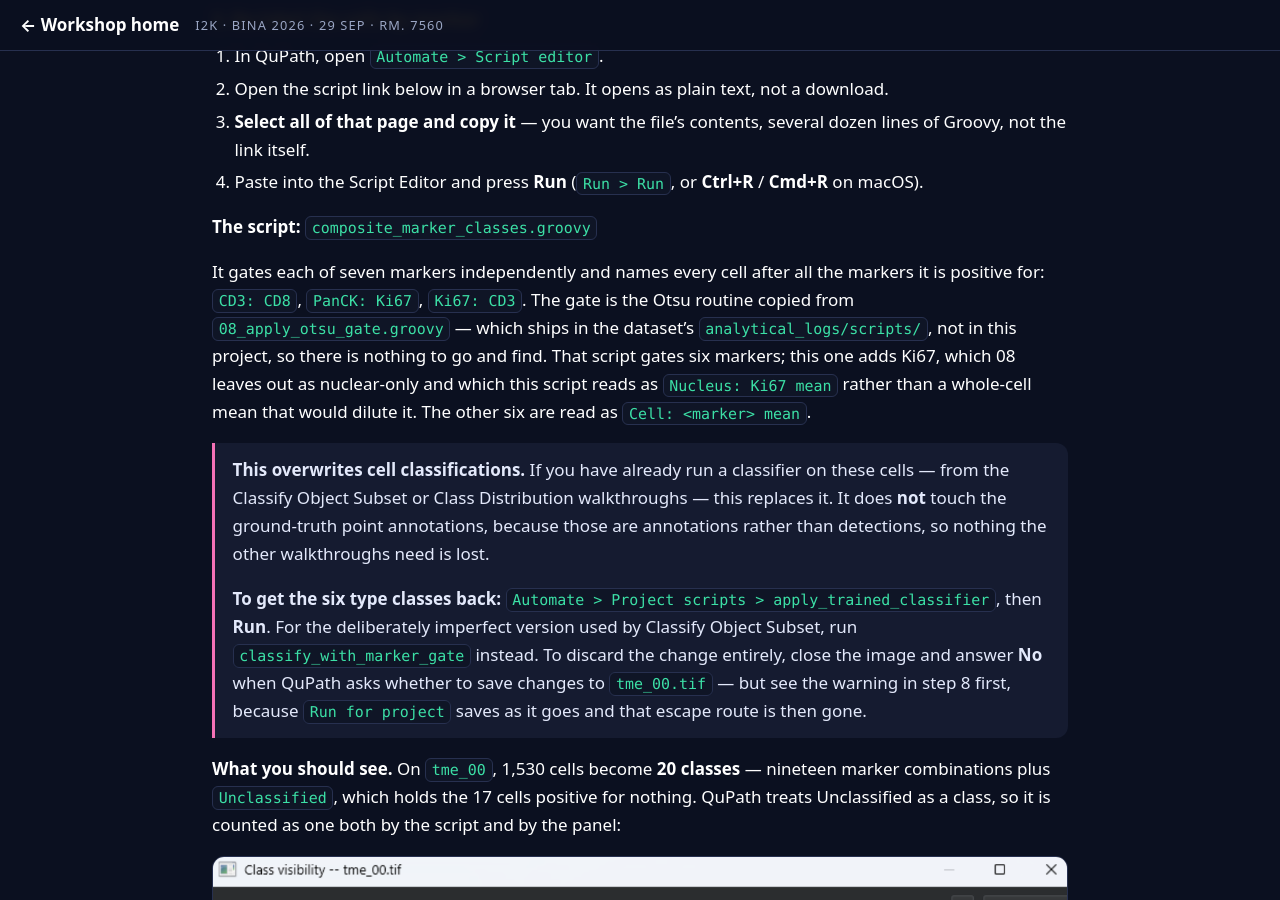
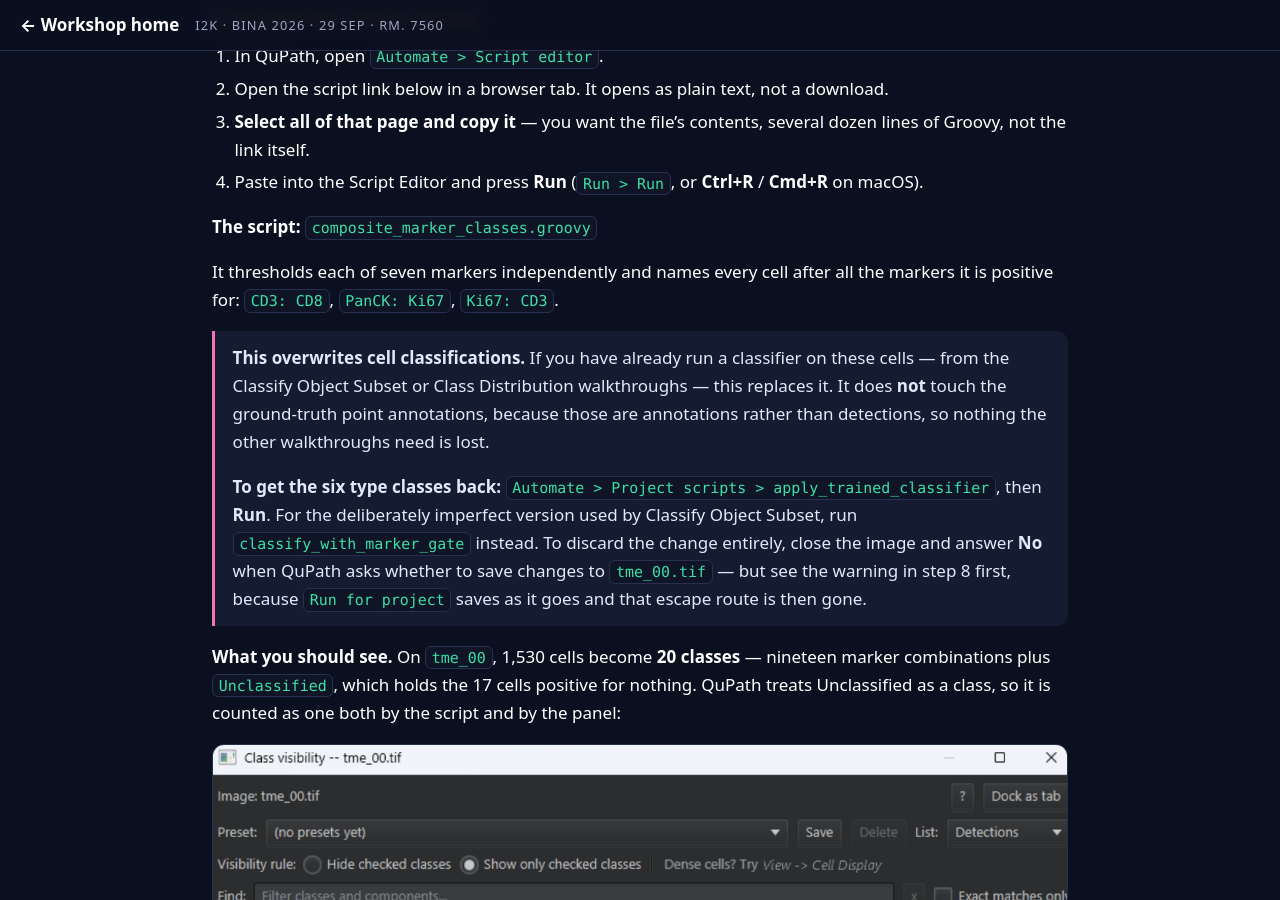
Before and after one commit to MichaelSNelson/BINA-I2K-2026-QuPath-Extensions, a Jekyll site: the page built from docs/14-class-visibility.md, in a window 1280 px wide and 900 px high, scrolled down 2951 px. Built offline with Jekyll 4.4.1, drawn with Linux system fonts in a browser that asks for light colours; some of the changed text lies outside the part shown.

Commit message:
Guide 14: cut the method detail the extension does not need
The doc review pushed for reproducibility rigour and I applied it wholesale,
which loaded the guide with material about the script rather than about the
panel.

Gone: the four-row script parameter table, when only one parameter is ever
changed (COMPARTMENT, in step 7, which says so where it is needed); the
paragraph defining Otsu as a 256-bin histogram with a 99.5th-percentile clip;
and the provenance of which sibling script the routine was copied from.

Otsu is now a link out, with one sentence on the only property a reader needs:
it is automatic, deterministic, and picks one cut per marker per image.

The three limitations that the walkthrough actually rests on stay -- the
lattice is an artifact rather than phenotypes, thresholds are per image which
is what step 8 is about, and the data are background-free in a way real data is
not.

Net 33 lines out, 14 in.

Claude-Session: https://claude.ai/code/session_01KwiACUr5MacuDvqp74c96o

```diff
--- a/docs/14-class-visibility.md
+++ b/docs/14-class-visibility.md
@@ -128,13 +128,8 @@ catalog (see the **Install** box above, or the [setup guide](setup.md)).
 **The script:**
 [`composite_marker_classes.groovy`](https://raw.githubusercontent.com/MichaelSNelson/BINA-I2K-2026-QuPath-Extensions/main/scripts/composite_marker_classes.groovy)
 
-It gates each of seven markers independently and names every cell after all the markers it is
-positive for: `CD3: CD8`, `PanCK: Ki67`, `Ki67: CD3`. The gate is the Otsu routine copied from
-`08_apply_otsu_gate.groovy` — which ships in the dataset's `analytical_logs/scripts/`, not in
-this project, so there is nothing to go and find. That script gates six markers; this one adds
-Ki67, which 08 leaves out as nuclear-only and which this script reads as `Nucleus: Ki67 mean`
-rather than a whole-cell mean that would dilute it. The other six are read as
-`Cell: <marker> mean`.
+It thresholds each of seven markers independently and names every cell after all the markers it
+is positive for: `CD3: CD8`, `PanCK: Ki67`, `Ki67: CD3`.
 
 > **This overwrites cell classifications.** If you have already run a classifier on these cells
 > — from the Classify Object Subset or Class Distribution walkthroughs — this replaces it. It does
@@ -165,34 +160,20 @@ That long tail of near-empty combinations is what a real hi-plex panel looks lik
 a flat class list handles worst.
 
 <details markdown="1">
-<summary><b>What this lattice is, and is not</b> — four things worth knowing before you trust it</summary>
+<summary><b>What this lattice is, and is not</b> — three things worth knowing before you trust it</summary>
 
 1. **These are not phenotype calls.** Each marker is gated on its own, so nothing forbids
-   `CD3: CD20` (a T cell and a B cell at once). The dataset's ground truth is clean by
-   construction — one lineage marker per cell type — so **every multi-lineage combination here
-   is an artifact** of the 5 µm cell expansion picking up signal from a neighbor, not biology.
-2. **Thresholds are per image**, computed over the cells of the open image only. See step 8.
-3. **Cells negative for everything are dropped** and become Unclassified. No component rule can
-   ever reach them. Set `NEGATIVE_CLASS = "Negative"` in the script to give them a class instead.
-4. **The data are synthetic and background-free.** `INSTRUCTIONS.md` notes that markers other
-   than DAPI have no background, so each is cleanly bimodal — which is exactly what makes a
-   plain Otsu cut work. Real hi-plex data with autofluorescence is not this well behaved; gate
-   against controls, not against a per-image Otsu cut.
+   `CD3: CD20` — a T cell and a B cell at once. The dataset's ground truth is clean by
+   construction, one lineage marker per cell type, so **every multi-lineage combination here is
+   an artifact** of the 5 µm cell expansion picking up signal from a neighbor.
+2. **Thresholds are computed per image**, over the cells of the open image only. Step 8 is about
+   what that costs you.
+3. **The data are synthetic and background-free**, which is what makes a plain threshold work at
+   all. Real hi-plex data with autofluorescence is not this well behaved.
 
-**About the threshold.** "Otsu" here is the between-class variance threshold computed on a
-256-bin histogram of that marker's per-cell mean, after clipping the top 0.5% of values. The
-printed number is in raw channel-intensity units and is comparable only within one marker and
-one compartment. The script is fully deterministic — no sampling, no seed — so re-running on
-the same image gives identical classes.
-
-**Script parameters** (in the `USER-EDITABLE PARAMETERS` block at the top):
-
-| Parameter | Default | Effect |
-|---|---|---|
-| `MARKERS` | the seven markers | Also the order inside a class name, so one combination is always one class |
-| `COMPARTMENT` | `Cell`, with `Ki67` → `Nucleus` | **Changes results** — see step 7 |
-| `NEGATIVE_CLASS` | `null` | **Changes results** — names the all-negative cells instead of dropping them |
-| `SUMMARY_ROWS` | `40` | Print-only; caps how many classes the summary lists |
+The gate itself is [Otsu's method](https://en.wikipedia.org/wiki/Otsu%27s_method), applied to
+each marker separately. You do not need to know how it works to do this walkthrough — only that
+it is automatic, deterministic, and picks one cut per marker per image.
 
 </details>
 
```
